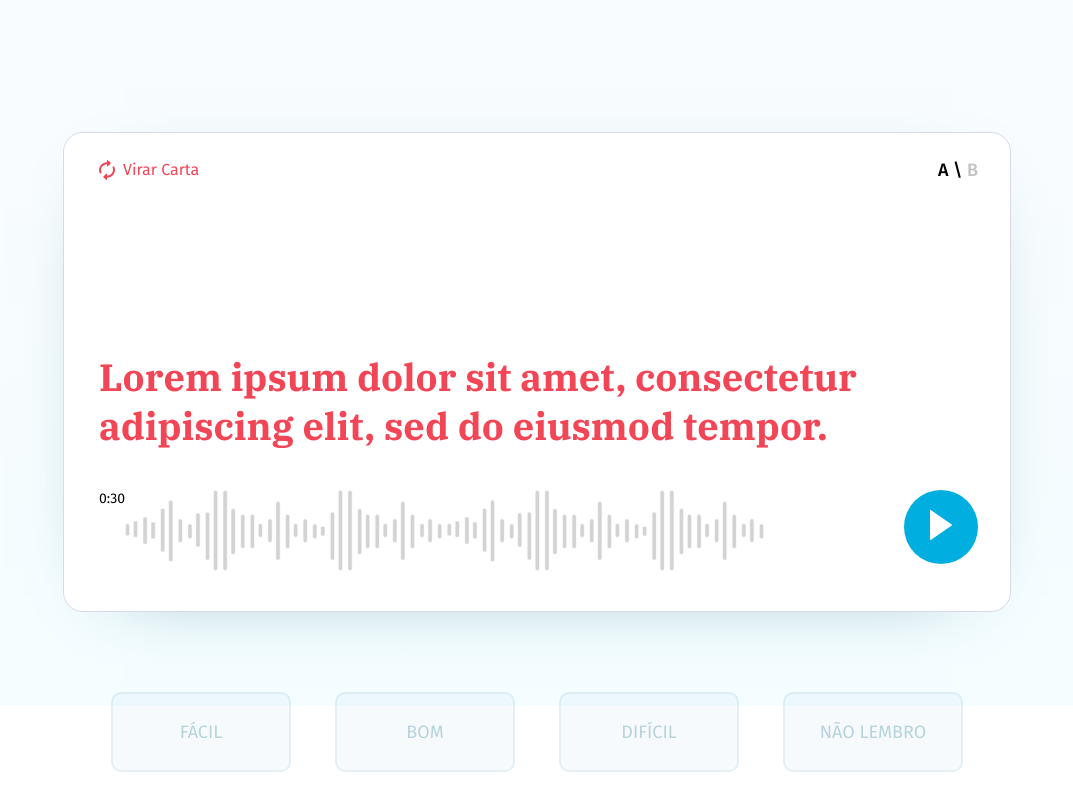
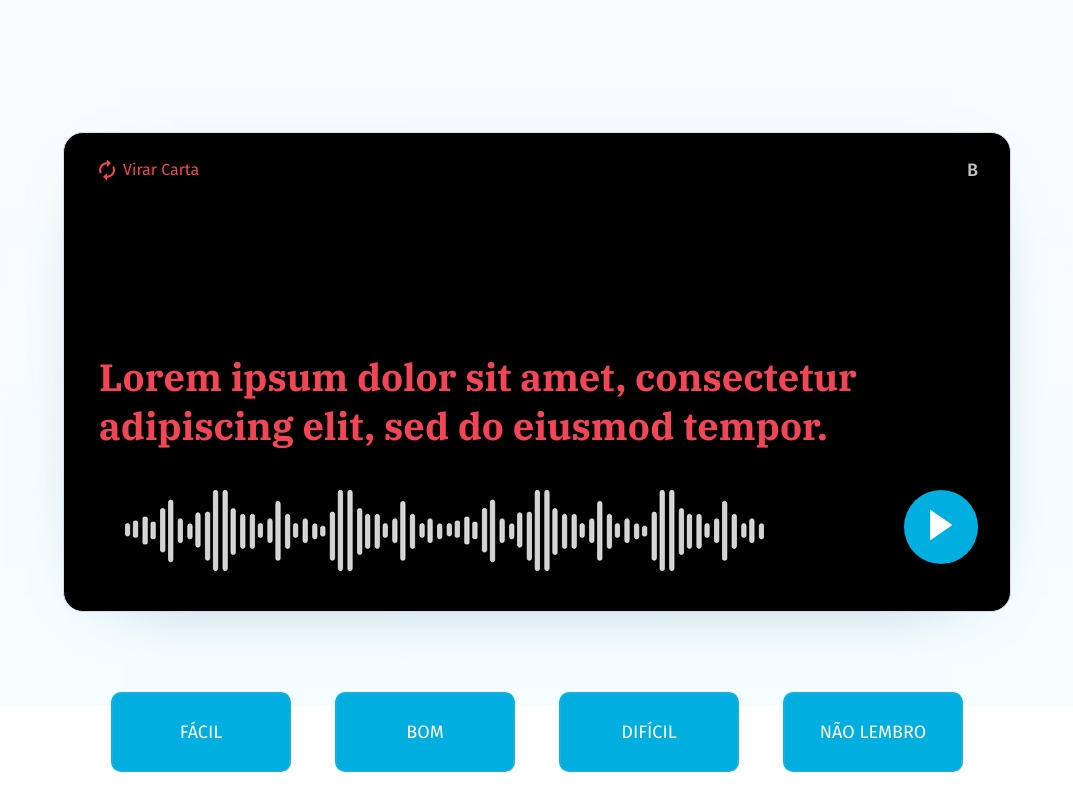
Before and after one commit to robertokbr/hackitApp, a React (Create React App) app: page / in a window 1280 px wide. Both pictures are taken after a click on the button "FÁCIL". Shown: the part 94-894 px from the top of the page, without its empty margins (103-1176 px from the left). Built offline with nearby package versions, Linux system fonts and the light colour scheme.

Commit message:
Add button block and pressable dinamic style

```diff
--- a/src/pages/DashboardCard/index.tsx
+++ b/src/pages/DashboardCard/index.tsx
@@ -2,7 +2,6 @@
 import React, { useState, useEffect, useCallback } from 'react';
 import { Link } from 'react-router-dom';
 import { FiArrowLeft, FiInfo, FiCommand, FiArrowUp } from 'react-icons/fi';
-import axios from 'axios';
 import { useSpring } from 'react-spring';
 import {
   Container,
@@ -44,11 +43,9 @@ interface ApiData {
 const DashboardCard: React.FC = () => {
   const [progress, setProgress] = useState(10);
   const [cardId, setCardId] = useState(10);
-  const [visible, setVisible] = useState(true);
   const [flipped, setFlipped] = useState(false);
   const { transform, opacity } = useSpring({
     opacity: flipped ? 1 : 0,
-    visibility: flipped ? 'visible' : 'visible',
     transform: `perspective(600px) rotatey(${flipped ? 180 : 0}deg)`,
     config: { mass: 5, tension: 500, friction: 80 },
   });
@@ -74,6 +71,14 @@ const DashboardCard: React.FC = () => {
     });
     console.log(response.json());
   }
+
+  const handleFlipCard = useCallback(() => {
+    setFlipped(state => !state);
+  }, []);
+  const handleResetCard = useCallback(() => {
+    setFlipped(state => !state);
+    console.log('next card');
+  }, []);
 
   return (
     <Container>
@@ -111,7 +116,7 @@ const DashboardCard: React.FC = () => {
       </Header>
       <Content>
         <Card
-          visible={visible}
+          visible={Number(!flipped)}
           className="c back"
           style={{
             opacity: opacity.interpolate(o => 1 - (o as number)),
@@ -119,14 +124,7 @@ const DashboardCard: React.FC = () => {
           }}
         >
           <CardHeader>
-            <button
-              type="button"
-              onClick={() => {
-                setVisible(!visible);
-                setFlipped(!flipped);
-                console.log(visible);
-              }}
-            >
+            <button type="button" onClick={handleFlipCard}>
               <img src={cardFlip} alt="Girar Card" />
               Virar Carta
             </button>
@@ -156,7 +154,7 @@ const DashboardCard: React.FC = () => {
         </Card>
 
         <Card
-          visible={visible}
+          visible={Number(!flipped)}
           className="c front"
           style={{
             opacity,
@@ -164,13 +162,7 @@ const DashboardCard: React.FC = () => {
           }}
         >
           <CardHeader>
-            <button
-              type="button"
-              onClick={() => {
-                setFlipped(!flipped);
-                setVisible(!visible);
-              }}
-            >
+            <button type="button" onClick={handleFlipCard}>
               <img src={cardFlip} alt="Girar Card" />
               Virar Carta
             </button>
@@ -197,11 +189,19 @@ const DashboardCard: React.FC = () => {
             </Player>
           </CardContent>
         </Card>
-        <FeedbackButtons>
-          <button type="button">FÁCIL</button>
-          <button type="button">BOM</button>
-          <button type="button">DIFÍCIL</button>
-          <button type="button">NÃO LEMBRO</button>
+        <FeedbackButtons visible={Number(!flipped)}>
+          <button type="button" onClick={handleResetCard}>
+            FÁCIL
+          </button>
+          <button type="button" onClick={handleResetCard}>
+            BOM
+          </button>
+          <button type="button" onClick={handleResetCard}>
+            DIFÍCIL
+          </button>
+          <button type="button" onClick={handleResetCard}>
+            NÃO LEMBRO
+          </button>
         </FeedbackButtons>
       </Content>
     </Container>
--- a/src/pages/DashboardCard/styles.ts
+++ b/src/pages/DashboardCard/styles.ts
@@ -1,13 +1,23 @@
-import styled from 'styled-components';
+import styled, { css } from 'styled-components';
 import { shade } from 'polished';
 import { animated as a } from 'react-spring';
 
 interface AnimationProps {
-  visible?: boolean;
+  visible: number;
 }
 interface ProgressProps {
   progress: number;
 }
+
+const buttonStyle = {
+  pressable: css`
+    background: #00aee0;
+    color: #ffffff;
+    &:hover {
+      background: ${shade(0.2, '#00AEE0')};
+    }
+  `,
+};
 
 export const Container = styled.div`
   background: transparent linear-gradient(180deg, #fafcfe 0%, #f4fdff 100%) 0%
@@ -177,12 +187,13 @@ export const Player = styled.div`
     border: none;
     background: #00aee0;
     transition: 0.2s;
+
     &:hover {
       background: ${shade(0.2, '#00aee0')};
     }
   }
 `;
-export const FeedbackButtons = styled.section`
+export const FeedbackButtons = styled.section<AnimationProps>`
   display: flex;
   justify-content: space-between;
   max-width: 852px;
@@ -191,15 +202,18 @@ export const FeedbackButtons = styled.section`
   button {
     height: 80px;
     width: 180px;
-    background: #aad0db1a;
     border: 2px solid #80b7c726;
     border-radius: 10px;
-    color: #b7d3db;
     font-size: 18px;
     transition: 0.2s;
+
+    background: #aad0db1a;
+    color: #b7d3db;
 
     &:hover {
       background: ${shade(0.03, '#aad0db1a')};
     }
+
+    ${props => !props.visible && buttonStyle.pressable}
   }
 `;
```
